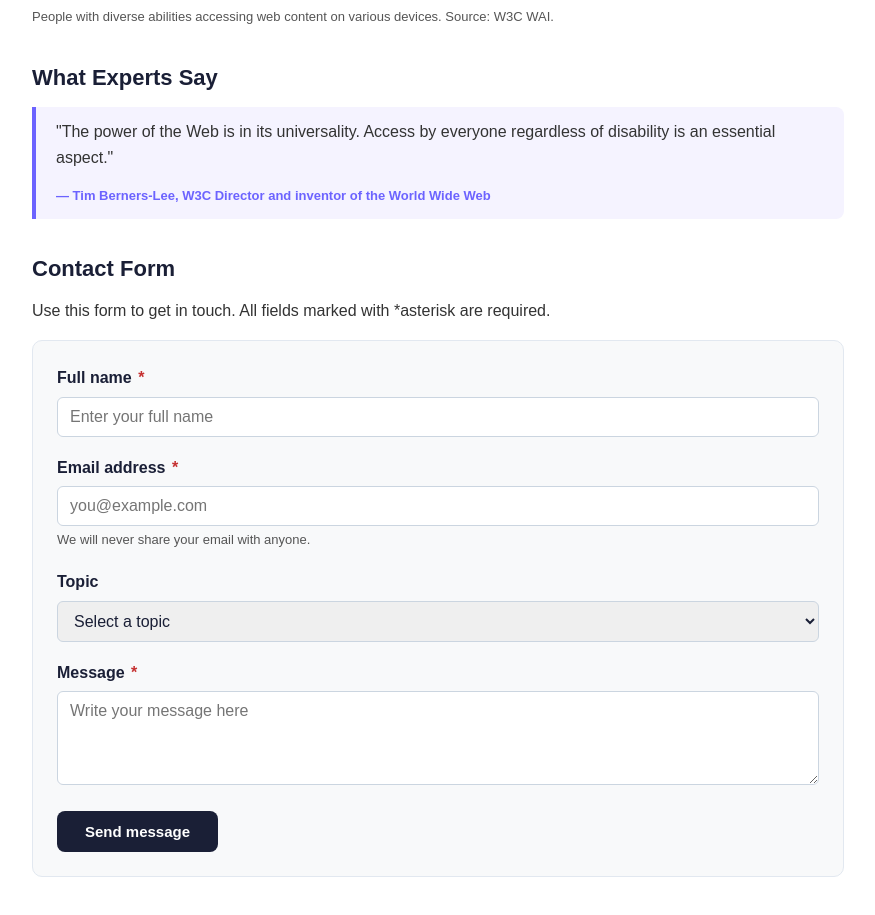
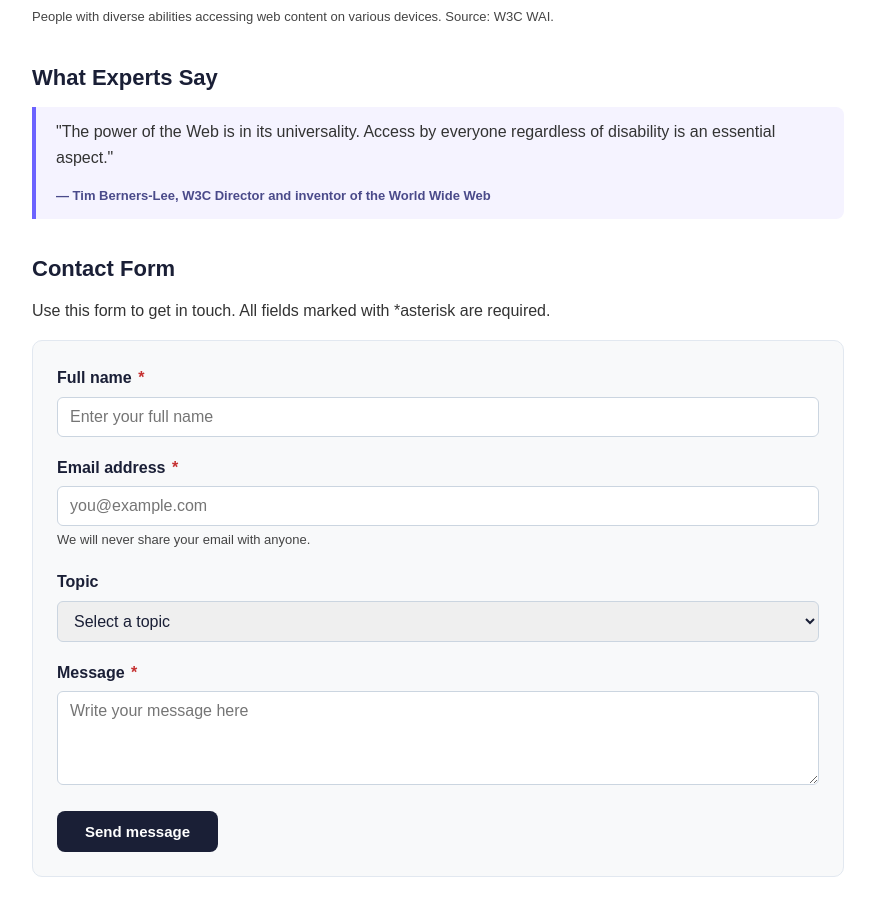
Before and after one commit to Jash107-dev/WCAG_auditor, a Django app: page /test/ in a window 1280 px wide. Shown: the part 2105-3020 px from the top of the page, without its empty margins (202-1077 px from the left). Run offline with Django 5.2, Linux system fonts and the light colour scheme; parts of the project's set-up code (start-up, migrations or seed data) failed here and were passed over.

Commit message:
fix: improve contrast ratios on test page to pass WCAG 1.4.3

```diff
--- a/templates/test_wcag.html
+++ b/templates/test_wcag.html
@@ -70,7 +70,7 @@
       border-color: #005fcc;
     }
     .required { color: #c53030; margin-left: 2px; }
-    .field-hint { font-size: 13px; color: #555; margin-top: 4px; }
+    .field-hint { font-size: 13px; color: #444; margin-top: 4px; }
     button[type="submit"] {
       background: #1a1f36; color: #fff; border: none; padding: 12px 28px;
       border-radius: 8px; font-size: 15px; font-weight: 700; cursor: pointer;
@@ -80,14 +80,14 @@
     /* Image */
     figure { margin-bottom: 32px; }
     figure img { width: 100%; max-width: 600px; height: auto; border-radius: 8px; border: 1px solid #e2e8f0; display: block; }
-    figcaption { font-size: 13px; color: #555; margin-top: 8px; }
+    figcaption { font-size: 13px; color: #444; margin-top: 8px; }
     /* Blockquote */
     blockquote {
       border-left: 4px solid #6c63ff; padding: 12px 20px;
       background: #f5f3ff; border-radius: 0 8px 8px 0;
       margin-bottom: 24px; color: #333;
     }
-    blockquote cite { display: block; margin-top: 8px; font-size: 13px; color: #6c63ff; font-style: normal; font-weight: 600; }
+    blockquote cite { display: block; margin-top: 8px; font-size: 13px; color: #4a4a8a; font-style: normal; font-weight: 600; }
     /* Alert */
     .alert {
       border: 1px solid #6ee7b7; background: #d1fae5; color: #065f46;
```
